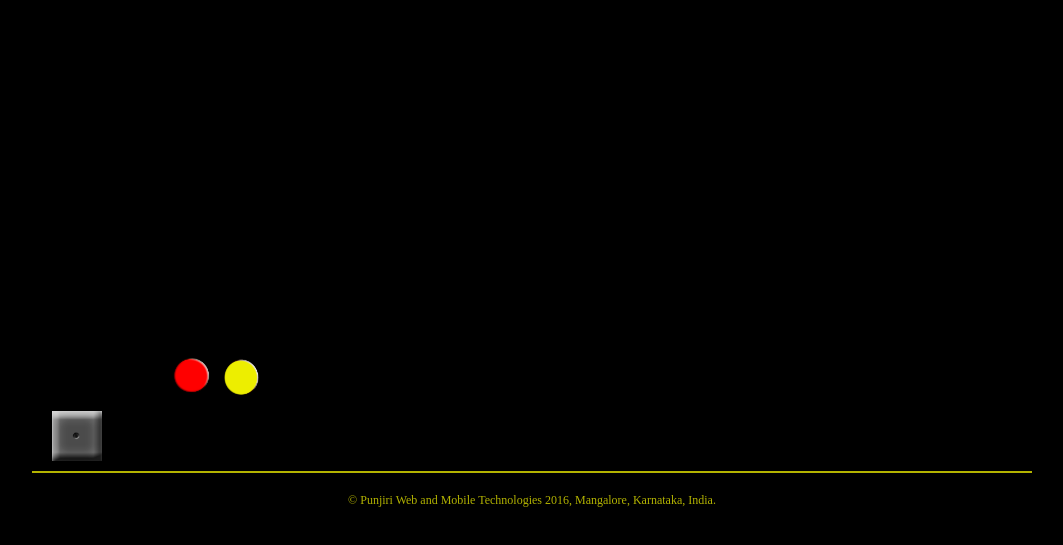
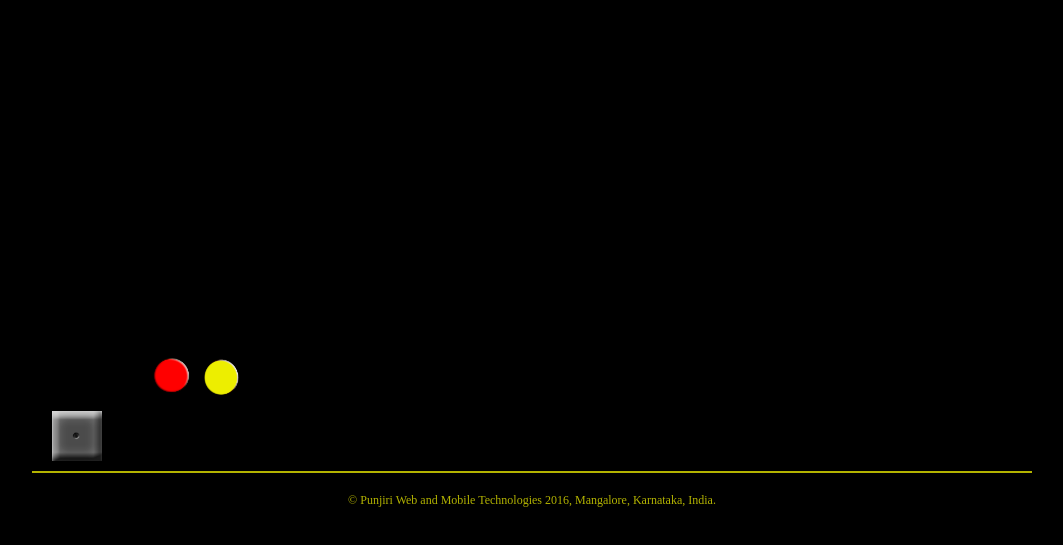
Before and after one commit to mayaahmed/snakesNLadderMobile, a plain HTML site: page index.html in a window 1280 px wide. Shown: the part 83-628 px from the top of the page, without its empty margins (108-1171 px from the left). Drawn offline with Linux system fonts and the light colour scheme; files whose address does not match are found by name.

Commit message:
Add files via upload

```diff
--- a/snakes.css
+++ b/snakes.css
@@ -86,7 +86,7 @@ li a:hover{
 
 #canvas{
     margin-top: 10px;
-    margin-left: 20px;
+ //   margin-left: 20px;
     height:400px;
     width: 400px;
 
```
